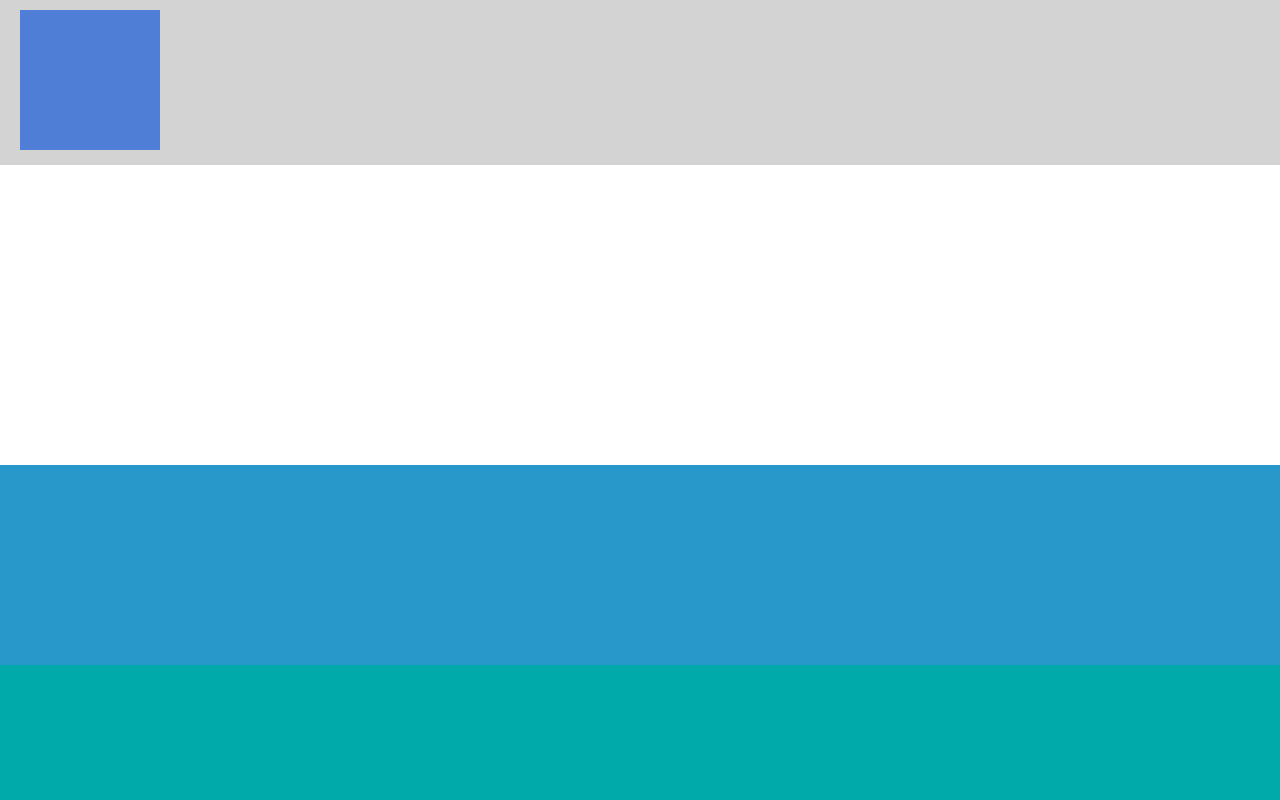
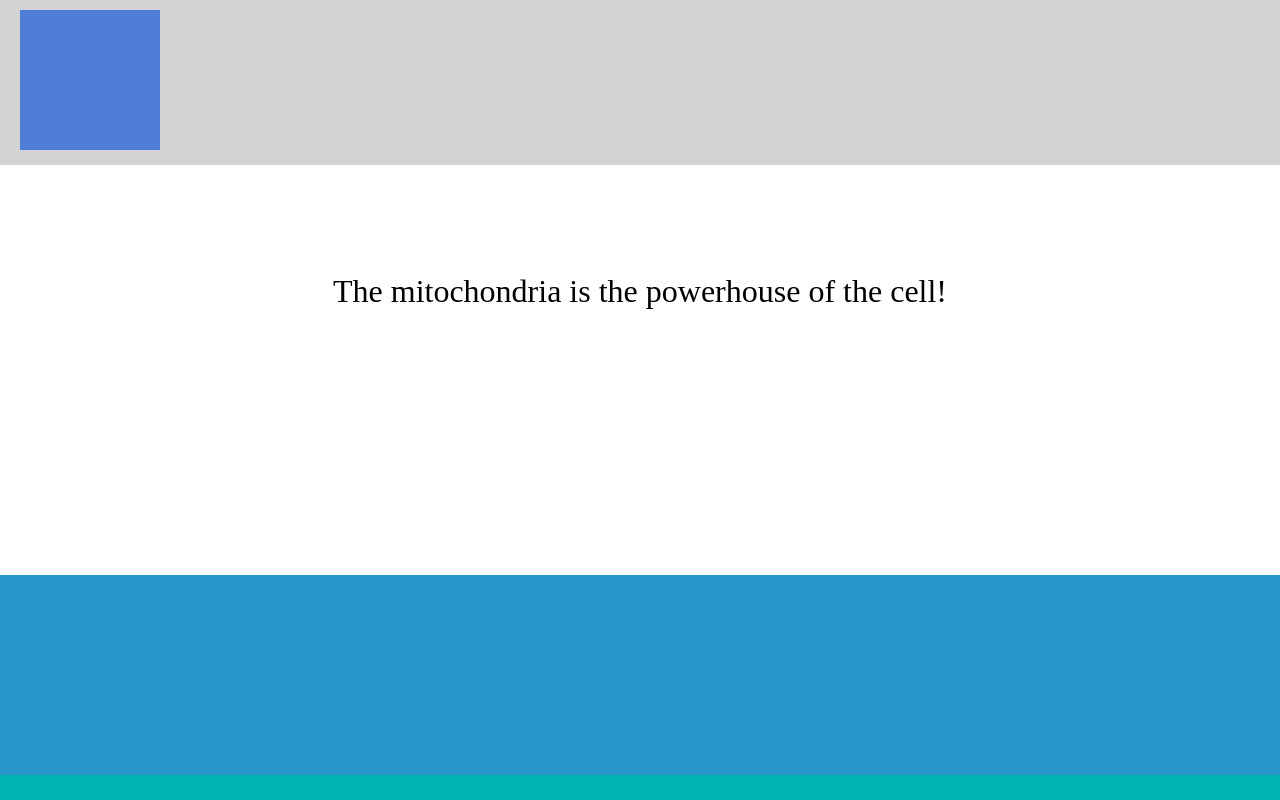
Before and after one commit to brunoJorquera/html-css, a plain HTML site: page drill-3/index.html in a window 1280 px wide. Shown: the top 800 px of the page. Drawn offline with Linux system fonts and the light colour scheme.

Commit message:
Complete

```diff
--- a/drill-3/index.css
+++ b/drill-3/index.css
@@ -13,11 +13,6 @@ header{
     background-color: rgb(79, 126, 214);
 }
 
-.white{
-    height: 300px;
-    background-color: white;
-}
-
 .blue{
     height: 200px;
     background-color: rgb(40, 151, 202);
@@ -25,7 +20,7 @@ header{
 
 .turq{
     height: 200px;
-    background-color: rgb(0, 170, 170);
+    background-color: rgb(2, 179, 179);
 }
 
 .green{
@@ -37,3 +32,15 @@ header{
     height: 200px;
     background-color: rgb(235, 235, 17);
 }
+
+.white{
+    height: 300px;
+    background-color: white;
+    text-align: center;
+    vertical-align: middle;
+}
+
+h1{
+    margin-top:110px;
+    font-size:xx-large;
+}
--- a/drill-3/index.html
+++ b/drill-3/index.html
@@ -12,7 +12,9 @@
         <header>
             <div class="square"></div>
         </header>
-        <div class="white"></div>
+        <div class="white">
+            <h1> The mitochondria is the powerhouse of the cell!</h1>
+        </div>
         <div class="blue"></div>
         <div class="turq"></div>
         <div class="green"></div>
```
